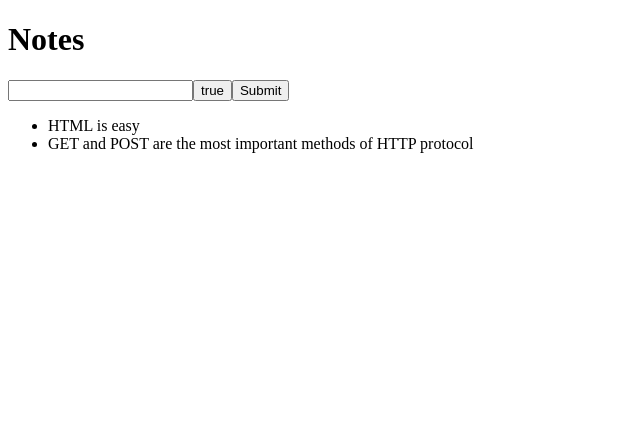
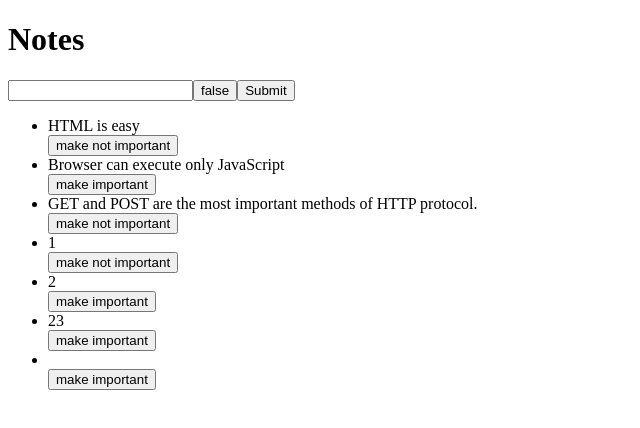
Before and after one commit to abishekh-manoharan/fullstackopen, a React (Create React App) app: page / in a window 1280 px wide. Shown: the top 428 px of the page, without its empty margins (0-640 px from the left). Built offline with nearby package versions, Linux system fonts and the light colour scheme; data requests are answered from the project's data file.

Commit message:
added option to alter importance of note

```diff
--- a/db.json
+++ b/db.json
@@ -12,8 +12,28 @@
     },
     {
       "id": 3,
-        "content": "GET and POST are the most important methods of HTTP protocol",
+      "content": "GET and POST are the most important methods of HTTP protocol.",
       "important": true
+    },
+    {
+      "content": "1",
+      "important": true,
+      "id": 4
+    },
+    {
+      "content": "2",
+      "important": false,
+      "id": 5
+    },
+    {
+      "content": "23",
+      "important": false,
+      "id": 6
+    },
+    {
+      "content": "",
+      "important": false,
+      "id": 7
     }
   ]
 }
--- a/src/App.js
+++ b/src/App.js
@@ -5,7 +5,7 @@ import axios from 'axios'
 const App = (props) => {
   const [notes, setNotes] = useState([])
   const [newNote, setNewNote] = useState("")
-  const [filter, setFilter] = useState(true)
+  const [filter, setFilter] = useState(false)
 
   useEffect(() => {
     console.log('effect')
@@ -24,12 +24,34 @@ const App = (props) => {
   const handleNewNoteSubmit = (e) => {
     e.preventDefault()
     const aNote = {
-      id: notes[notes.length-1].id+1,
+      //id: notes[notes.length-1].id+1,
       content: newNote,
       important: Math.random() < 0.5,
     }
-    setNotes(notes.concat(aNote))
 
+    axios
+      .post('http://localhost:3001/notes', aNote)
+      .then((res)=>{
+        console.log(res);
+        setNotes(notes.concat(aNote))
+        setNewNote('')
+      })
+
+  }
+
+  const toggleImportanceOf = (id) => {
+    console.log(`importance of ${id} needs to be toggled`);
+
+    const url = `http://localhost:3001/notes/${id}`
+    const note = notes.find((e)=>e.id===id)
+    const updatedNote = {...note, important:!note.important}
+
+    axios
+      .put(url, updatedNote)
+      .then((res)=>{
+        setNotes(notes.map((n)=>n.id === id ? updatedNote : n))
+        console.log(res);
+      })
   }
 
   const handleNoteChange = (e) => {
@@ -52,7 +74,7 @@ const App = (props) => {
       <ul>
         {
           notesToShow.map(note =>
-            <Note key={note.id} note={note} />
+            <Note key={note.id} note={note} toggleImportance={()=>{toggleImportanceOf(note.id)}}/>
           )
         }
       </ul>
--- a/src/components/Note.js
+++ b/src/components/Note.js
@@ -1,6 +1,11 @@
-const Note = ({ note }) => {
+const Note = ({ note, toggleImportance }) => {
+  const important =  note.important ? 'make not important' : 'make important'
+
   return (
-    <li>{note.content}</li>
+    <>
+      <li>{note.content}</li>
+      <button onClick={toggleImportance}>{important}</button>
+    </>
   )
 }
 
```
Lines whose indentation alone changed are shown as unchanged.
